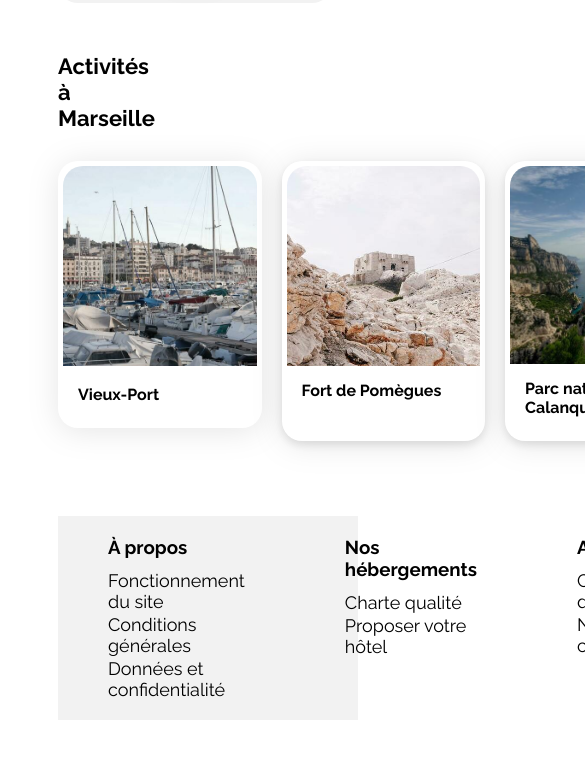
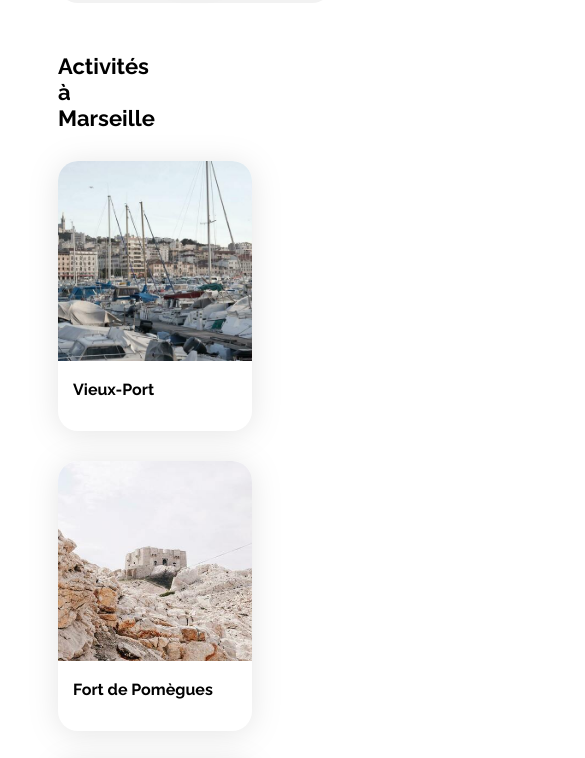
Before and after one commit to Ethan8615/booki-starter-code-master, a plain HTML site: page index.html in a window 390 px wide. Shown: the part 1796-2554 px from the top of the page, 585 px wide, since content can reach past the window. Before the commit the page ends 2524 px from the top, so only its background shows below. Drawn offline with Linux system fonts and the light colour scheme.

Commit message:
Modif media queries tablette

```diff
--- a/css/style.css
+++ b/css/style.css
@@ -409,8 +409,8 @@ a {
     background-color: white;
     border-color: none;
     border-radius: 20px;
-    padding: 5px;
     filter: drop-shadow(0px 3px 15px rgba(0, 0, 0, 0.1));
+    width: 300px;
 }
 
 
@@ -561,8 +561,11 @@ a {
 
     .Activités-cards {
         display: flex;
-        justify-content: flex-start;
-        gap: 20px;
+        flex-wrap: wrap;
+        flex-direction: row;
+        align-items: flex-start;
+        gap: 30px;
+
 
     }
 
@@ -585,6 +588,15 @@ a {
         width: 193.5px;
         border-radius: 20px 20px 0 0;
     }
+
+    .Acard {
+        height: 270px;
+        background-color: white;
+        border-color: none;
+        border-radius: 20px;
+        width: 193.5px;
+        filter: drop-shadow(0px 3px 15px rgba(0, 0, 0, 0.1));
+    }
 }
 
 /* Small devices (phones, less than 768px) */
--- a/index.html
+++ b/index.html
@@ -277,7 +277,7 @@
                             </article>
                         </a>
                         <a href="#">
-                            <article class="card">
+                            <article class="Acard">
                                 <img src="./images/activites/paul-hermann.jpg" alt="Image de la chambre d'hôtel montrant un lit">
                                 <div class="card-content">
                                     <div class="card-txt">
@@ -288,7 +288,7 @@
                             </article>
                         </a>
                         <a href="#">
-                            <article class="card">
+                            <article class="Acard">
                                 <img src="./images/activites/kilyan-sockalingum.jpg" alt="Image de la chambre d'hôtel montrant un lit">
                                 <div class="card-content">
                                     <div class="card-txt">
@@ -298,7 +298,7 @@
                             </article>
                         </a>
                         <a href="#">
-                            <article class="card">
+                            <article class="Acard">
                                 <img src="./images/activites/florian-wehde.jpg" alt="Image de la chambre d'hôtel montrant un lit">
                                 <div class="card-content">
                                     <div class="card-txt">
```
